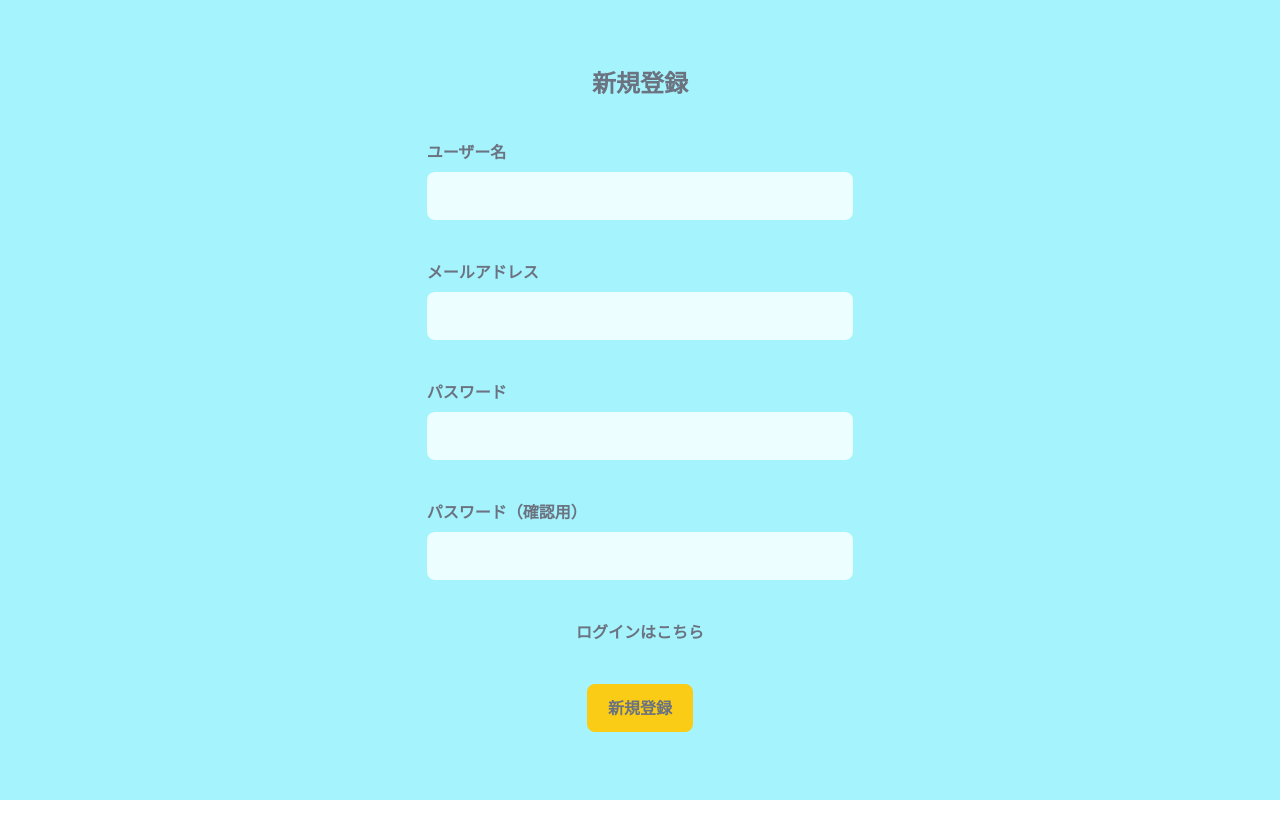
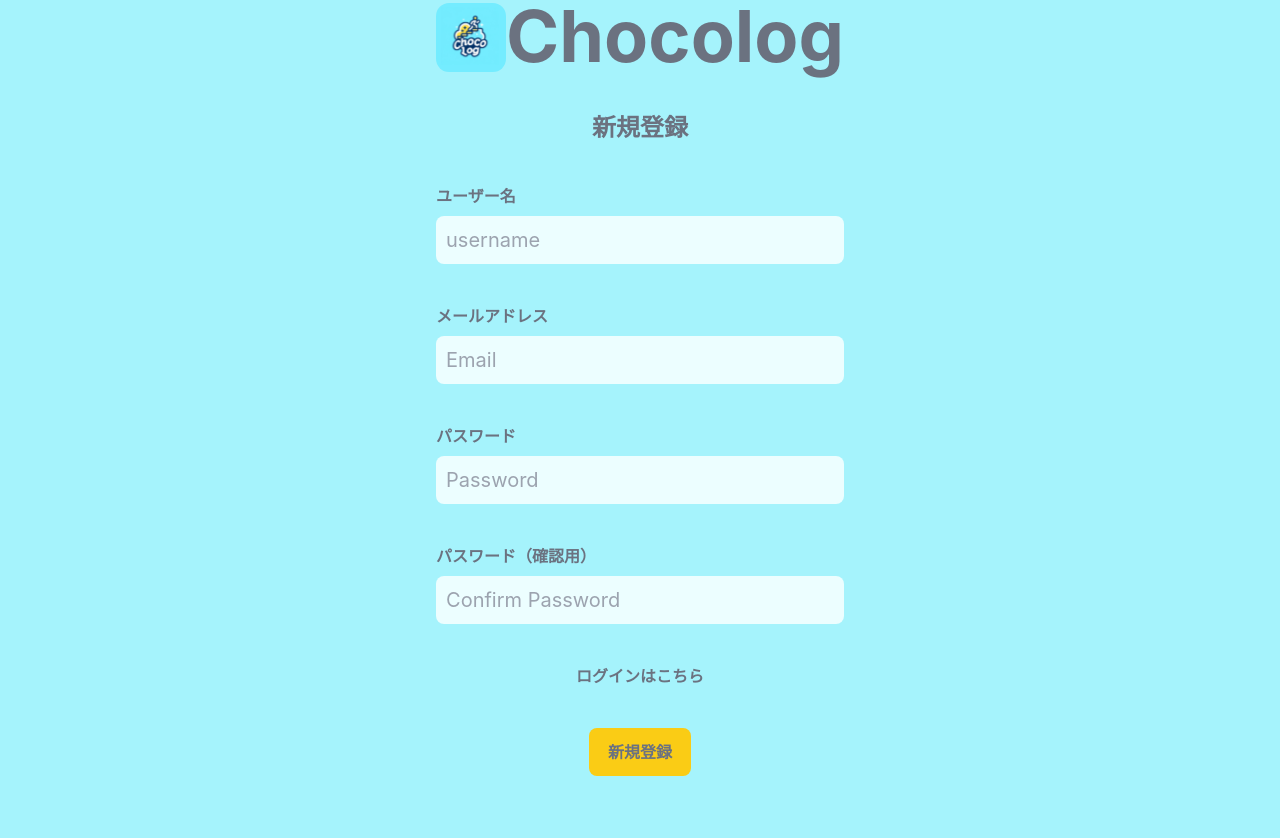
Before and after one commit to hackathon2024spring/front, a React (Vite) app in the folder react-app/: page /signup in a window 1280 px wide. Shown: the top 838 px of the page. Before the commit the page ends 800 px from the top, so only its background shows below. Built offline with nearby package versions, Linux system fonts and the light colour scheme.

Commit message:
Add fetch function in Signup.tsx

```diff
--- a/react-app/src/components/Signup.tsx
+++ b/react-app/src/components/Signup.tsx
@@ -1,56 +1,170 @@
-import { FC } from "react";
-import { Link } from 'react-router-dom';
+import { FC, useState } from "react";
+import { Link } from "react-router-dom";
+import { BaseURL } from "../utilities/base_url";
+import { SubmitHandler, useForm } from "react-hook-form";
+import TitleIcon from "../../public/chocolog.svg";
+
+type SignupForm = {
+  username: string;
+  email: string;
+  password: string;
+  passwordConfirm: string;
+};
+
 const Signup: FC = () => {
+  const {
+    register,
+    watch,
+    handleSubmit,
+    formState: { errors, isSubmitting },
+  } = useForm<SignupForm>();
+  const [message, setMessage] = useState(""); // メッセージ表示用の状態
+
+  const password = watch("password"); // 最初のパスワードフィールドの値を監視
+
+  const mailadressCheck = /[a-zA-Z0-9_.+-]+@[a-zA-Z0-9-]+\.[a-zA-Z0-9-.]+$/;
+  const usernameCheck = /^[a-zA-Z0-9_.-]{3,16}$/;
+
+  const onSubmit: SubmitHandler<SignupForm> = async (data) => {
+    setMessage(""); // 送信前にメッセージをクリア
+
+    try {
+      const response = await fetch(`${BaseURL()}/signup`, {
+        method: "POST",
+        headers: {
+          "Content-Type": "application/json",
+        },
+        body: JSON.stringify({
+          username: data.username,
+          email: data.email,
+          password1: data.password, // 適切なフィールド名に調整
+          password2: data.passwordConfirm, // 適切なフィールド名に調整
+        }),
+      });
+      const responseData = await response.json(); // レスポンスのJSONを解析
+      if (response.ok) {
+        setMessage("ユーザー登録に成功しました。"); // 成功メッセージを設定
+      } else {
+        setMessage(responseData.detail || "登録に失敗しました。"); // 失敗メッセージを設定
+      }
+    } catch (error) {
+      setMessage("通信エラーが発生しました。"); // エラーメッセージを設定
+    }
+  };
   return (
     <>
       <div className="flex justify-center items-center bg-cyan-200 min-h-screen">
-        <form className="items-end w-1/3">
+        <form onSubmit={handleSubmit(onSubmit)} className="space-y-10">
           <div className="flex flex-col text-gray-500">
-            <div className="text-center text-2xl font-bold mb-10">
+            <div className="flex justify-center items-end mb-10 text-center text-2xl font-bold">
+              <img
+                src={TitleIcon}
+                alt=""
+                width={70}
+                height={70}
+                style={{ color: "red" }}
+              />
+              <h1 className="text-7xl text-gray-500">Choco</h1>
+              <h1 className="text-7xl text-gray-500">log</h1>
+            </div>
+
+            <div className="text-center text-2xl font-bold">
               新規登録
             </div>
-              <div className="font-bold text-left mb-2">
+
+            <label htmlFor="username" className="font-bold text-left mt-10">
               ユーザー名
-              </div>
+            </label>
             <input
-                className="bg-cyan-50 text-xl mb-10 p-2.5 focus:outline-none rounded-lg"
-                id="Name"
+              id="username"
               type="text"
+              placeholder="username"
+              {...register("username", {
+                required: "ユーザーネームは必須です",
+                pattern: {
+                  value: usernameCheck,
+                  message:
+                    "ユーザーネームは 半角大文字小文字 英数字と_.- 3文字〜16文字",
+                },
+              })}
+              className="bg-cyan-50 text-xl mt-2 p-2.5 focus:outline-none rounded-lg"
             />
-              <div className="text-left font-bold mb-2">
+            {errors.username && (
+              <div className="text-red-600">{errors.username.message}</div>
+            )}
+
+            <label htmlFor="email" className="text-left font-bold mt-10">
               メールアドレス
-              </div>
+            </label>
             <input
-                className="bg-cyan-50 text-xl mb-10 p-2.5 focus:outline-none rounded-lg"
               id="email"
               type="text"
+              placeholder="Email"
+              {...register("email", {
+                required: "メールアドレスは必須です",
+                pattern: {
+                  value: mailadressCheck,
+                  message: "メールアドレスを入力し直してください",
+                },
+              })}
+              className="bg-cyan-50 text-xl mt-2 p-2.5 focus:outline-none rounded-lg"
             />
-              <div className="text-left font-bold mb-2">
+            {errors.email && (
+              <div className="text-red-600">{errors.email.message}</div>
+            )}
+
+
+            <label htmlFor="password" className="text-left font-bold mt-10">
               パスワード
-              </div>
+            </label>
             <input
-                className="bg-cyan-50 text-xl mb-10 p-2.5 focus:outline-none rounded-lg"
-                id="password1"
+              id="password"
               type="password"
+              placeholder="Password"
+              {...register("password", {
+                required: "パスワードは必須です",
+              })}
+              className="bg-cyan-50 text-xl mt-2 p-2.5 focus:outline-none rounded-lg"
             />
-              <div className="text-left font-bold mb-2">
+            {errors.password && (
+              <div className="text-red-600">{errors.password.message}</div>
+            )}
+
+
+            <label htmlFor="passwordConfirm" className="text-left font-bold mt-10">
               パスワード（確認用）
-              </div>
+            </label>
             <input
-                className="bg-cyan-50 text-xl mb-10 p-2.5 focus:outline-none rounded-lg"
-                id="password2"
+              id="passwordConfirm"
               type="password"
+              placeholder="Confirm Password"
+              {...register("passwordConfirm", {
+                validate: (value) =>
+                  value === password || "パスワードが一致しません",
+              })}
+              className="bg-cyan-50 text-xl mt-2 p-2.5 focus:outline-none rounded-lg"
             />
-            <div className="text-center font-bold mb-10">
+
+            <div className="text-center font-bold mt-10 mb-10">
               <Link to="/login" className="hover:underline">
                 ログインはこちら
               </Link>
             </div>
             <div className="flex justify-center">
-              <button className="w-1/4 focus:outline-none bg-yellow-400 hover:bg-yellow-500 font-bold p-3 rounded-lg">
-                新規登録
+              <button
+                type="submit"
+                disabled={isSubmitting}
+                className="w-1/4 focus:outline-none bg-yellow-400 hover:bg-yellow-500 font-bold p-3 rounded-lg">
+                {isSubmitting ? "登録中..." : "新規登録"}
               </button>
             </div>
+
+            <div className="text-center font-bold mt-10 mb-10">
+              {message && (
+                <div> {message}  </div>
+              )}
+            </div>
+
           </div>
         </form>
       </div>
--- /dev/null
+++ b/react-app/src/utilities/base_url.ts
@@ -0,0 +1,10 @@
+
+
+export const BaseURL = () => {
+    const isWithProxy = import.meta.env.VITE_REACT_APP_IS_WITH_PROXY === "True";
+    const baseURL = isWithProxy
+        ? import.meta.env.VITE_REACT_APP_BASE_URL_PROXY
+        : "http://localhost:8080";
+
+    return baseURL
+}
```
Also changed, not shown: react-app/public/chocolog.svg (added). Lines whose indentation alone changed are shown as unchanged.
